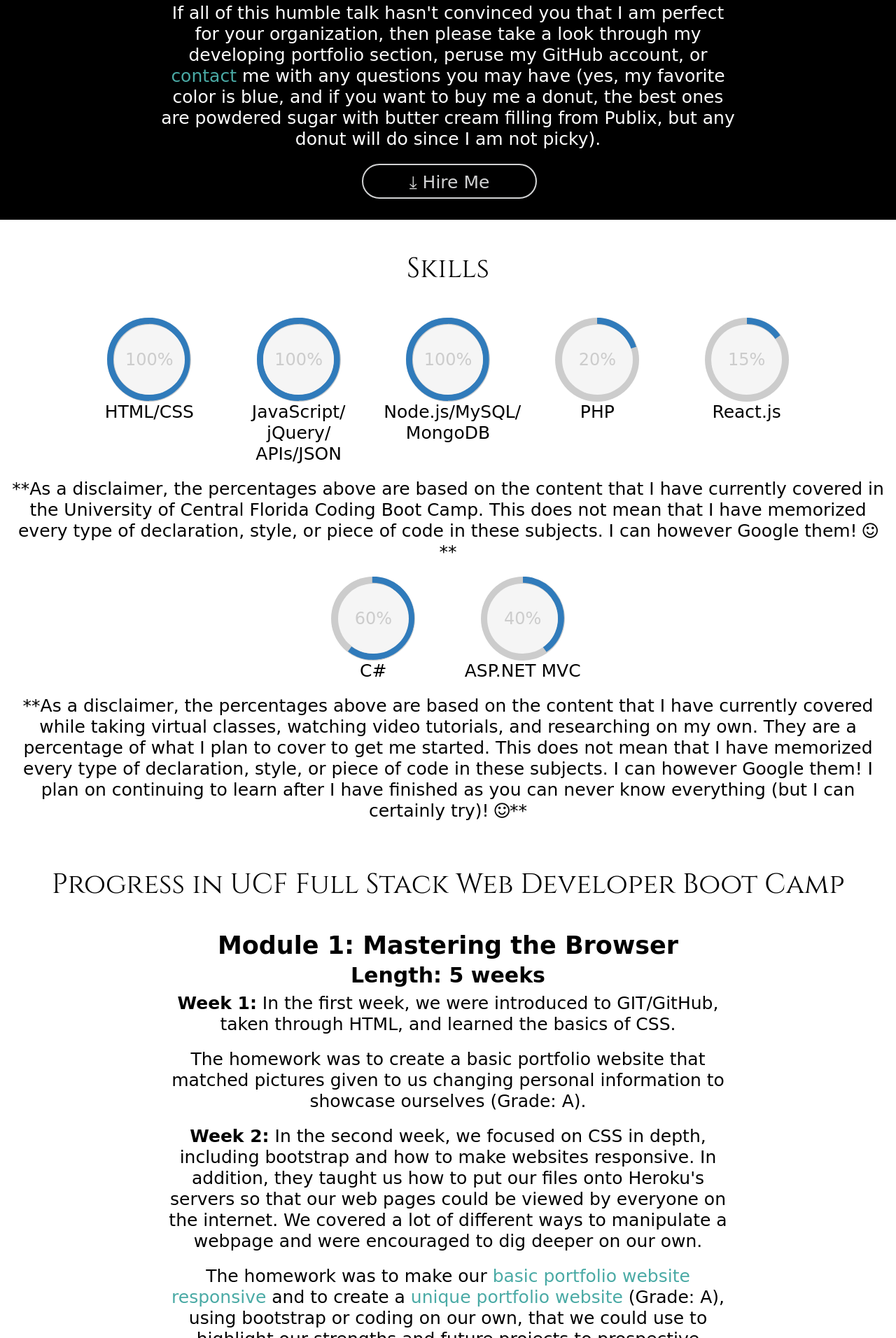
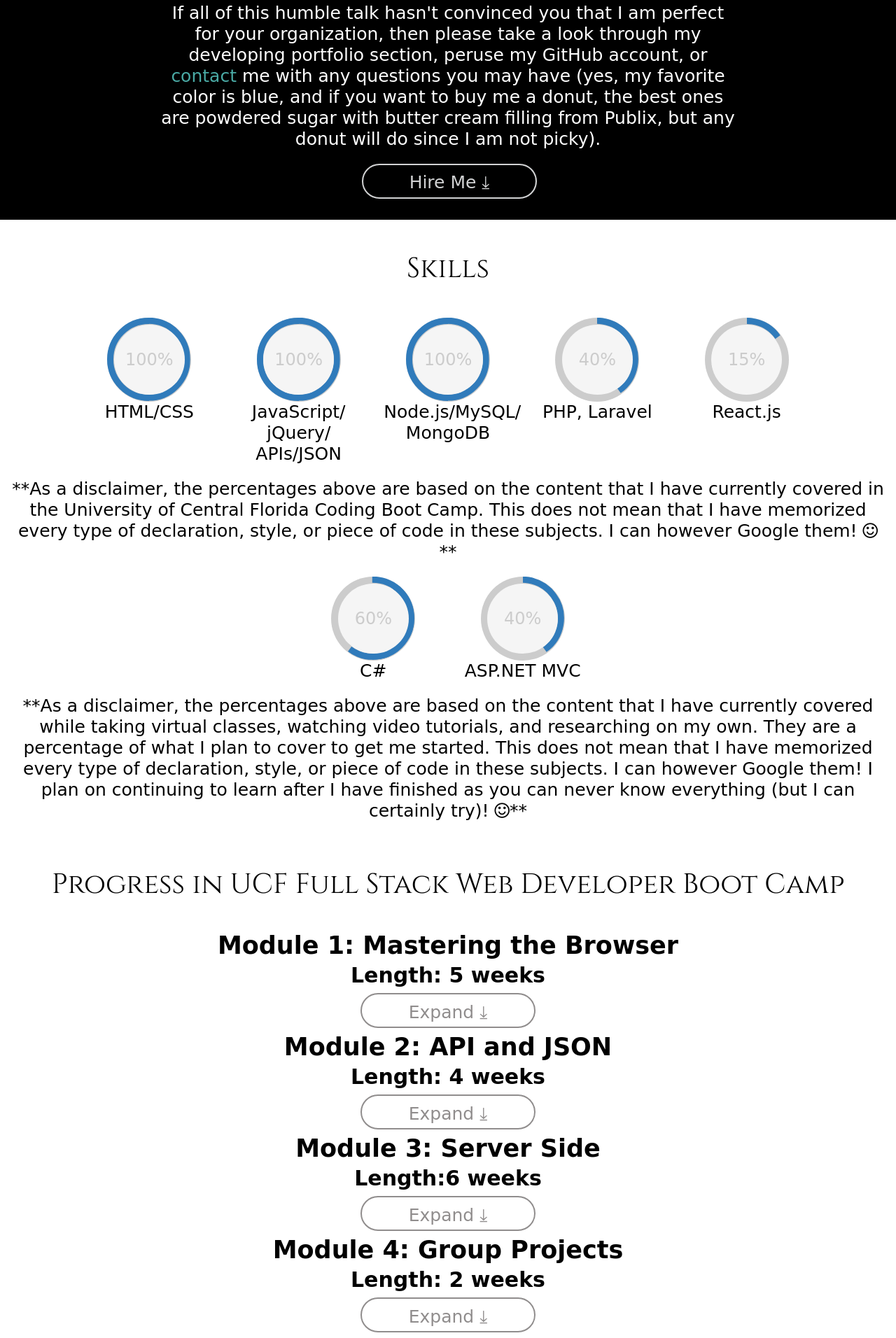
Before and after one commit to robertprine2/my-portfolio, a PHP site: page / in a window 1280 px wide. Shown: the part 2109-4021 px from the top of the page at 70% size. Run offline with PHP 8.4, Linux system fonts and the light colour scheme; some libraries are stand-ins or nearby versions; some web fonts are replaced.

Commit message:
Added expanding buttons for miniblog, changed picture for herd portfolio, added some info for week21

```diff
--- a/assets/css/style.css
+++ b/assets/css/style.css
@@ -397,6 +397,11 @@ form {
 	-moz-border-radius: 30px;
 	-webkit-border-radius: 30px;
 	border-radius: 30px;
+	margin-bottom: 10px;
+}
+
+button:focus {
+	outline:0;
 }
 
 .button-white p {
--- a/index.html
+++ b/index.html
@@ -6,6 +6,8 @@
 	<link rel="SHORTCUT ICON" href="assets/images/favicon.ico">
 	<link rel="icon" href="assets/images/favicon.ico" type="image/ico">
 	<link rel="stylesheet" href="https://maxcdn.bootstrapcdn.com/bootstrap/3.3.6/css/bootstrap.min.css" integrity="sha384-1q8mTJOASx8j1Au+a5WDVnPi2lkFfwwEAa8hDDdjZlpLegxhjVME1fgjWPGmkzs7" crossorigin="anonymous">
+	<script src="https://ajax.googleapis.com/ajax/libs/jquery/1.12.4/jquery.min.js"></script>
+  	<script src="http://maxcdn.bootstrapcdn.com/bootstrap/3.3.7/js/bootstrap.min.js"></script>
 	<link href='https://fonts.googleapis.com/css?family=Cinzel' rel='stylesheet' type='text/css'>
 	<link href='https://fonts.googleapis.com/css?family=Expletus+Sans' rel='stylesheet' type='text/css'>
 	<link rel="stylesheet" href="https://maxcdn.bootstrapcdn.com/font-awesome/4.5.0/css/font-awesome.min.css">
@@ -79,7 +81,7 @@
 				</div>
 				<div class="row row-centered">
 					<div class="col-md-12 button-black col-centered">
- 							<a href="#contact"><p>&DownArrowBar; Hire Me</p></a>
+ 							<a href="#contact"><p>Hire Me &DownArrowBar;</p></a>
 					</div>
 				</div>
 			</div>
@@ -129,14 +131,14 @@
 			</div>
 
 			<div class="col-md-2 col-sm-12">
-				<div class="c100 p20 positioning">
-					<span>20%</span>
+				<div class="c100 p40 positioning">
+					<span>40%</span>
 					<div class="slice">
 						<div class="bar"></div>
 						<div class="fill"></div>
 					</div>
 				</div>
-				<p>PHP</p>
+				<p>PHP, Laravel</p>
 			</div>
 
 			<div class="col-md-2 col-sm-12">
@@ -199,6 +201,10 @@
 
 				<h4> Length: 5 weeks</h4>
 
+				<button type="button" class="button-white" data-toggle="collapse" data-target="#Module1"><p>Expand &DownArrowBar;</p></button>
+
+				<div class="collapse" id="Module1">
+
 					<p><b>Week 1:</b> In the first week, we were introduced to GIT/GitHub, taken through HTML, and learned the basics of CSS.</p>
 
 					<p>The homework was to create a basic portfolio website that matched pictures given to us changing personal information to showcase ourselves (Grade: A).</p>
@@ -220,12 +226,17 @@
 					<p>The homework was to make a <a href="https://github.com/robertprine2/TriviaGame.git" target="_blank" title="GitHub - Trivia Game">trivia game</a> (Grade: A).</p>
 				</div>
 			</div>
+		</div>
 
 		<div class="row row-centered">
 			<div class="col-md-8 col-md-offset-2">
 				<h3>Module 2: API and JSON</h3>
 
 				<h4>Length: 4 weeks</h4>
+
+				<button type="button" class="button-white" data-toggle="collapse" data-target="#Module2"><p>Expand &DownArrowBar;</p></button>
+
+				<div class="collapse" id="Module2">
 
 					<p><b>Week 6:</b> In the sixth week, we learned APIs and how to access JSON data. We used several different APIs to practice making calls into the objects to put data on a web page. In addition, Rajiv Menon, the founder of Informulate, talked to us about having a plan going into the field through using Lean Startup and Agile methodologies, continuously learning because the tech world is constantly changing, and integrating yourself within a company through learning different aspects beyond just development. This will help to make you more productive, have more of a big picture feel of the goals of the company, and make you more of an asset to the company as a whole since you are tied to more than just one replaceable niche.</p>
 
@@ -244,12 +255,17 @@
 					<p>After we created our app, we had to pitch it to our classmates and share its functionality. This was another great experience since pitching ideas to buyers or my employer is going to be something I see myself doing in the future. Overall, I was pleased with what we accomplished in the time that we were given, but I feel we could have gotten a little more done with a more focused approach.
 				</div>
 			</div>
+		</div>
 
 		<div class="row row-centered">
 			<div class="col-md-8 col-md-offset-2">
 				<h3>Module 3: Server Side</h3>
 
 				<h4>Length:6 weeks</h4>
+
+				<button type="button" class="button-white" data-toggle="collapse" data-target="#Module3"><p>Expand &DownArrowBar;</p></button>
+
+				<div class="collapse" id="Module3">
 
 					<p><b>Week 10:</b> In the tenth week, we learned about Node.js. We focused on calling APIs, reading and writing .txt files through the command line, and making constructors and classes. I was on vacation in Virginia this week, which made it a little more difficult to keep up due to the fact that I had to drive to a gas station to get Wi-Fi. Thankfully the concepts were fairly basic.</p>
 					<p>The homework was to make a <a href="https://github.com/robertprine2/liri-node-app.git" target="_blank" title="GitHub - LIRI">Language Interpretation and Recognition Interface (LIRI)</a> (Grade: A) which would use Git Bash to search Twitter, Spotify, and OMDb APIs. In addition, it needed to read a .txt file and make a command based on what was written in the .txt file.</p>
@@ -283,7 +299,7 @@
 					<p>There was no homework this week other than finding teammates for our group projects. Overall, it was a pretty disappointing week. I wish we had covered more new information.</p>
 
 					<p>This week at Unikey I continued to work on testing and finding the mistakes with the code that I had modified. It turned out that one of the sections I had removed was necessary for the code base and needed to be added back. All it takes is one little mistake to gum up the works! I ran 63 other tests after the first ten and was getting good results on all of them but one, which my team lead said he wanted to look into since the test in question "could be a bit tricky at times."</p>
-
+				</div>
 			</div>
 		</div>
 
@@ -291,6 +307,10 @@
 			<div class="col-md-8 col-md-offset-2">
 				<h3>Module 4: Group Projects</h3>
 				<h4>Length: 2 weeks</h4>
+
+				<button type="button" class="button-white" data-toggle="collapse" data-target="#Module4"><p>Expand &DownArrowBar;</p></button>
+
+				<div class="collapse" id="Module4">
 
 					<p><b>Week 16:</b> In the sixteenth week, we worked with our groups on our projects. My group consisted of four other very talented students and we had a good idea to start with: we were going to make a <a href="https://github.com/mgusmano84/Herd.git" target="_blank" title="GitHub - Herd">car pool app</a>.</p>
 
@@ -309,7 +329,7 @@
 					<p>In the end, I thought our team did a great job. Everyone was pulling their weight and we ended up with a working product and a solid presentation. Edit: Our group got an award for our project - "Most Useful" (Grade: A)!</p>
 
 					<p>At my internship, I was given my next downtime project of making a blog through ASP.NET MVC. I spent a lot of time watching YouTube and Lynda videos to try and get some basics down for the structure in Visual Studio while I waited for my next ticket. This was much harder than understanding C# (not that I have a thorough understanding of that yet, but there is a lot going on in a solution file) in my opinion. Toward the end of the week I was getting the basic framework of it though.</p>
-
+				</div>
 			</div>
 		</div>
 
@@ -318,6 +338,10 @@
 				<h3>Module 5: MongoDB, React, PHP, and Final Projects</h3>
 
 				<h4>Length: 6 weeks</h4>
+
+				<button type="button" class="button-white" data-toggle="collapse" data-target="#Module5"><p>Expand &DownArrowBar;</p></button>
+
+				<div class="collapse" id="Module5">
 
 					<p><b>Week 18:</b> In the eighteenth week, we started working with MongoDB and Cheerio. Cheerio is a Node.js package that allows you to scrape websites for information. During our practice activity I won a bet with our instructor that I could scrape the website using JavaScript over Cheerio's helpers (I still used Cheerio to store the website as a whole). I am now $1 richer!</p>
 
@@ -345,12 +369,12 @@
 
 					<p>I want to make an app that promotes exploring the world around you (mainly for kids) that will hopefully push children to go outside more. It would allow for the user to take pictures of interesting things they see (plants, animals, art, etc...), describe it, and use Google Maps to show where they found it. It would also allow others to help them figure out the name for the plant/animal/etc and give more information about it. I'm hoping it will be a good way to get kids excited about learning and keep them more physically fit.</p>
 	<!--************I NEED TO ADD A LINK TO MY PLANNING INFO-->
-				<p>The first week we are supposed to do a lot of planning and research to lay out what we hope to accomplish with our app</p>
+					<p>The first week we are supposed to do a lot of planning and research to lay out what we hope to accomplish with our app.</p>
+
+					<p>In addition to working on our final project, we also did a mock interview and learned Laravel framework for PHP. I really like how easy Laravel is to use!</p>
 	<!--***********Need to finish this at the end of the week-->
 					<p>At Unikey, I was given a project to make an easy way for people to store specific kinds of data about types of devices being used with the app. This would allow developers to get more precise information about possible future issues and what is causing them.</p>
-
-
-
+				</div>
 			</div>
 		</div>
 
@@ -420,7 +444,7 @@
 
 			<div class="col-md-6 high">
 				<a href="http://still-eyrie-34201.herokuapp.com/" target="_blank" title="Imagine">
-					<img class="port" src="assets/images/pinkcar.png" alt="Herd">
+					<img class="port" src="assets/images/cars.jpg" alt="Herd">
 					<div class="slide">
 						<h3>Herd</h3>
 					</div>
```
Also changed, not shown: assets/images/cars.jpg (added). Lines whose indentation alone changed are shown as unchanged.
